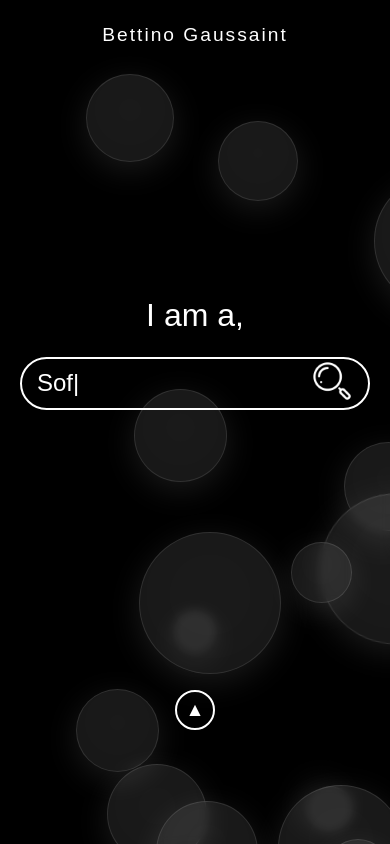
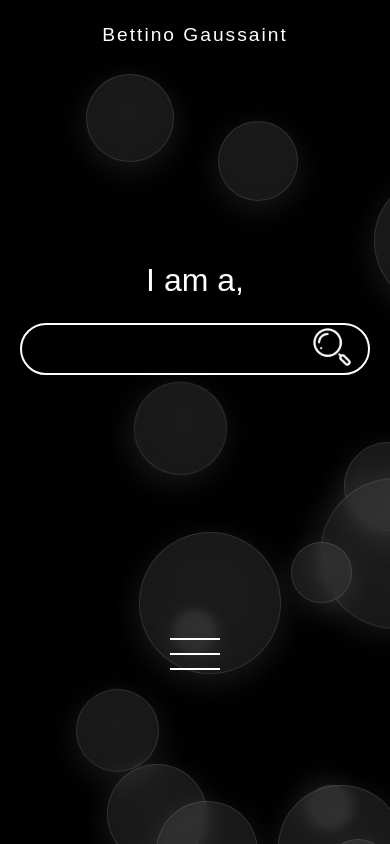
Before and after one commit to BettinoCodes/Bettino-Gaussaint, a React (Vite) app: page / in a window 390 px wide. Built offline with nearby package versions, Linux system fonts and the light colour scheme.

Commit message:
fixed UI for mobile

```diff
--- a/src/App.css
+++ b/src/App.css
@@ -175,7 +175,7 @@ video, .overlay {
 /* Bottom navigation */
 .bottom-nav {
   position: relative;
-  margin-bottom: 2rem;
+  margin-bottom: 5rem;
   display: flex;
   flex-direction: column;
   align-items: center;
@@ -183,27 +183,32 @@ video, .overlay {
 }
 
 .nav-button {
-  background: transparent;
-  border: 2px solid white;
-  color: white;
-  width: 40px;
-  height: 40px;
-  border-radius: 50%;
-  font-size: 1.2rem;
+  background: none;
+  border: none;
   cursor: pointer;
-  transition: all 0.3s ease;
-  margin-bottom: 40px;
-  z-index: 4;
+  padding: 8px;
+  transition: transform 0.3s ease;
+  margin-bottom: 5rem;
 }
 
 .nav-button:hover {
-  background: rgba(255, 255, 255, 0.1);
   transform: scale(1.1);
+}
+
+.nav-icon {
+  width: 40px;
+  height: 40px;
+  transition: all 0.3s ease-in-out;
+}
+
+/* Optional: Add a subtle rotation for close icon */
+.nav-button:hover .nav-icon {
+  transform: rotate(90deg);
 }
 
 .social-icons {
   display: flex;
-  gap: 15px;
+  gap: 25px;
   opacity: 0;
   transform: translateY(20px);
   transition: all 0.3s ease;
--- a/src/App.jsx
+++ b/src/App.jsx
@@ -7,6 +7,8 @@ import searchIcon from './assets/images/icons8-search-128.png';
 import githubIcon from './assets/images/icons8-github-100.png';
 import linkedinIcon from './assets/images/icons8-linkedin.png';
 import resumeIcon from './assets/images/icons8-paper-50.png';
+import navbaropenIcon from './assets/images/icons8-menu-30.png';
+import navbarcloseIcon from './assets/images/icons8-close-window-30.png';
 
 const App = () => {
   const [showSocials, setShowSocials] = useState(false);
@@ -117,7 +119,10 @@ const App = () => {
         {/* Navigation button and social icons at bottom */}
         <div className="bottom-nav">
           <button className="nav-button" onClick={toggleSocials}>
-            {showSocials ? '▼' : '▲'}
+            <img
+              src={showSocials ? navbarcloseIcon : navbaropenIcon}
+              alt={showSocials ? "Close menu" : "Open menu"}
+            />
           </button>
           <div className={`social-icons ${showSocials ? 'show' : ''}`}>
             <a href="https://github.com/BettinoCodes" className="social-icon" target="_blank" rel="noopener noreferrer">
```
Also changed, not shown: src/assets/images/icons8-close-window-30.png (added), src/assets/images/icons8-menu-30.png (added).
